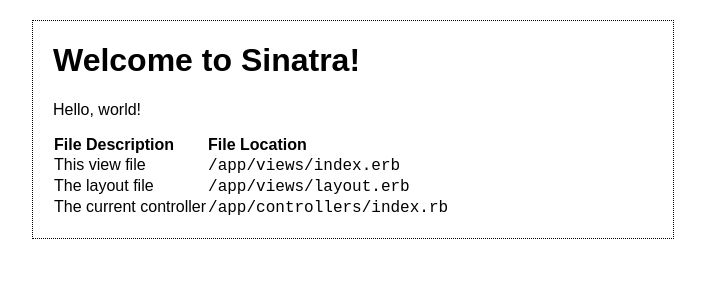
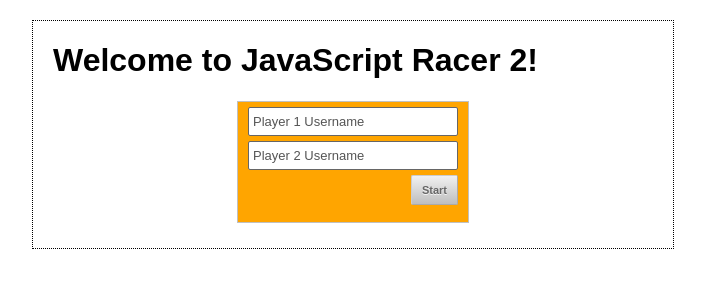
Before and after one commit to jbwilmoth/js_backend_racer, a Sinatra app: page / in a window 1280 px wide. Shown: the top 300 px of the page, without its empty margins (287-992 px from the left). Run offline with Sinatra, Linux system fonts and the light colour scheme; some libraries are stand-ins or nearby versions.

Commit message:
index view added

```diff
--- a/app/views/index.erb
+++ b/app/views/index.erb
@@ -1,23 +1,13 @@
 <div class="container">
-  <h1>Welcome to Sinatra!</h1>
-  <p>Hello, world!</p>
-
-  <table>
-    <tr>
-      <th>File Description</th>
-      <th>File Location</th>
-    </tr>
-    <tr>
-      <td>This view file</td>
-      <td><code><%= __FILE__.gsub(Sinatra::Application.root, '') %></code></td>
-    </tr>
-    <tr>
-      <td>The layout file</td>
-      <td><code><%= File.expand_path('../layout.erb', __FILE__).gsub(Sinatra::Application.root, '') %></code></td>
-    </tr>
-    <tr>
-      <td>The current controller</td>
-      <td><code><%= File.expand_path('../../controllers/index.rb', __FILE__).gsub(Sinatra::Application.root, '') %></code></td>
-    </tr>
-  </table>
+  <h1>Welcome to JavaScript Racer 2!</h1>
+  <div class="content">
+    <div class="signup">
+      <form name="sign_up" action="#" method="post">
+        <fieldset>
+          <input type="text" name="newgame[player1]" value="Player 1 Username"/>
+          <input type="text" name="newgame[player2]" value="Player 2 Username"/>
+          <button type="submit">Start</button>
+        </fieldset>
+      </form>
+    </div>
 </div>
--- a/public/css/application.css
+++ b/public/css/application.css
@@ -2,8 +2,46 @@
   margin: 20px auto;
   width: 600px;
   padding: 0px 20px 20px 20px;
-  border: 1px dotted black;
-}
+  border: 1px dotted black; }
 th {
-  text-align: left;
-}
+  text-align: left; }
+
+fieldset {
+	margin-left: auto;
+	margin-right: auto;
+	max-width: 25%;
+	margin-bottom: 5px;
+	background-color: orange; }
+input {
+	border: 1px solid #666;
+	padding: 6px 4px;
+	-moz-border-radius: 2px;
+	-webkit-border-radius: 2px;
+	border-radius: 2px;
+	font: 13px sans-serif;
+	color: #555;
+	margin: 0;
+	width: 200px;
+	max-width: 100%;
+	display: inline-block;
+	margin-bottom: 5px;
+	background: #fff; }
+input[type="password"] {
+	float: left;
+	max-width: 55%;}
+button {
+	background: #eee -webkit-linear-gradient(top, rgba(255,255,255,.2) 0%,rgba(0,0,0,.2) 100%); /* Chrome10+,Safari5.1+ */
+	float: right;
+	border: 1px solid #aaa;
+	border-top: 1px solid #ccc;
+	border-left: 1px solid #ccc;
+	border-radius: 2px;
+	color: #666;
+	display: inline-block;
+	font-size: 11px;
+	font-weight: bold;
+	text-shadow: 0 1px rgba(255, 255, 255, .75);
+	margin-bottom: 5px;
+	line-height: normal;
+	padding: 8px 10px;
+	font-family: sans-serif; }
```
